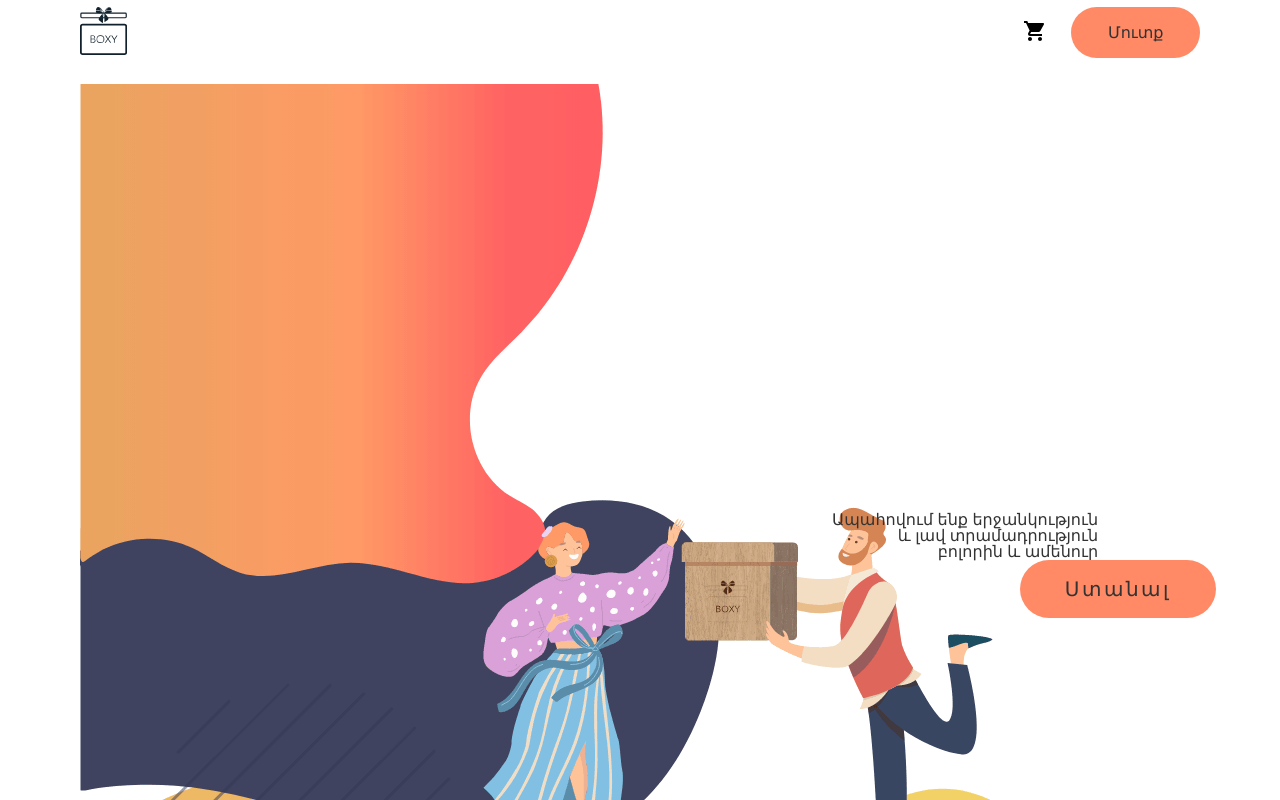
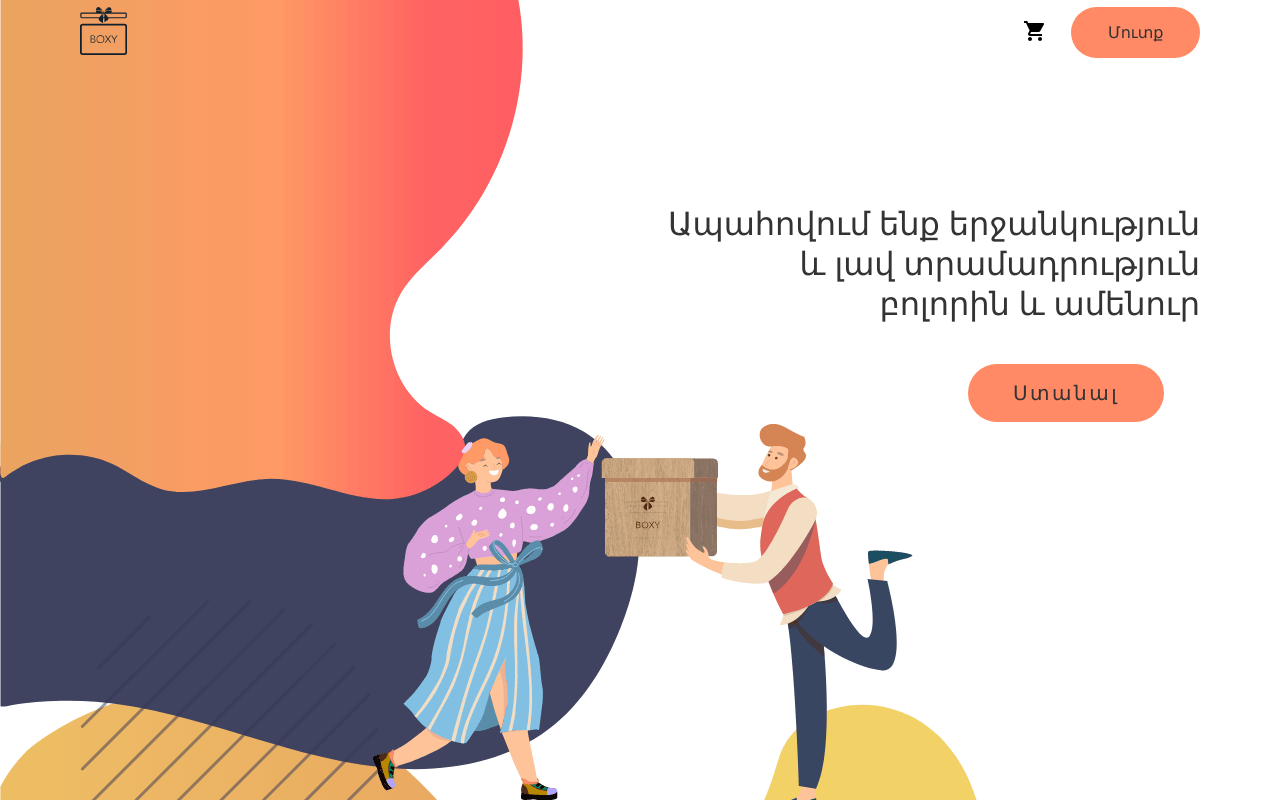
Before and after one commit to VBakaryan/react-web-app, a React (Create React App) app: page / in a window 1280 px wide. Shown: the top 800 px of the page. Built offline with nearby package versions, Linux system fonts and the light colour scheme.

Commit message:
fix landing style

```diff
--- a/src/containers/Landing/Landing.js
+++ b/src/containers/Landing/Landing.js
@@ -11,7 +11,7 @@ const Landing = () => {
             <div className="app-landing--img">
                 <img src={landingImg} alt="landing-img"></img>
             </div>
-
+            <div className="app-landing-text-main">
                 <div className="app-landing--h1">
                     <h1 className="app-landing--text">
                         Ապահովում ենք երջանկություն <br></br>և լավ տրամադրություն<br></br>
@@ -20,6 +20,7 @@ const Landing = () => {
                     <Button className="app-landing--btn"> Ստանալ </Button>
                 </div>
             </div>
+        </div>
     )
 };
 
--- a/src/containers/Landing/Landing.scss
+++ b/src/containers/Landing/Landing.scss
@@ -1,46 +1,49 @@
+.app-landing{
+  height: 750px;
+}
+
+.app-landing--img {
+  position: absolute;
+  left: 0;
+  top: 0;
+  z-index: 0;
+}
+
+.app-landing-text-main{
+  display: flex;
+  justify-content: flex-end;
+  position: relative;
+  height: 100%;
+  width: 100%;
+  z-index: 1;
+  margin-top: 120px;
+}
+
+
+.app-landing--text {
+  color: #333;
+  font-weight: 400;
+  font-family: "Mardoto-Regular", Fallback, sans-serif;
+  text-align: right;
+  font-size: 32px;
+  line-height: 40px;
+}
+
+
 .app-landing--btn {
   font-size: 20px;
   letter-spacing: 2.5px;
   margin-top: 40px;
   padding: 16px 44px;
   border-radius: 48px;
-    animation: btn-attention 0.5s;
-    animation-iteration-count: 6;
-    animation-delay: 2s;
   background-color: #ff8a65;
-    text-align: center;
   color: #333;
   border: 1px solid transparent;
   text-transform: none;
   line-height: normal;
-    margin: 0;
-    vertical-align: baseline;
-    position: absolute;
-    top: 70%;
-    right: 5%;
+  margin-left: 300px;
 }
 
 .app-landing--btn:hover {
   background-color: #ff7a50;
 }
-
-  .app-landing--img {
-    display: flex;
-    left: 0;
-    top: 0;
-  }
-
-  .app-landing--h1 {
-    display: inline-block;
-    text-align: right;
-    vertical-align: bottom;
-  }
-
-  .app-landing--text {
-    color: #333;
-    font-weight: 400;
-    position: absolute;
-    left: 65%;
-    bottom: 30%;
-    font-family: "Mardoto-Regular", Fallback, sans-serif;
-  }
--- a/src/containers/Products/Products.scss
+++ b/src/containers/Products/Products.scss
@@ -2,4 +2,5 @@
     display: flex;
     justify-content: space-evenly;
     align-items: center;
+    align-content: flex-start;
 }
```
Lines whose indentation alone changed are shown as unchanged.
